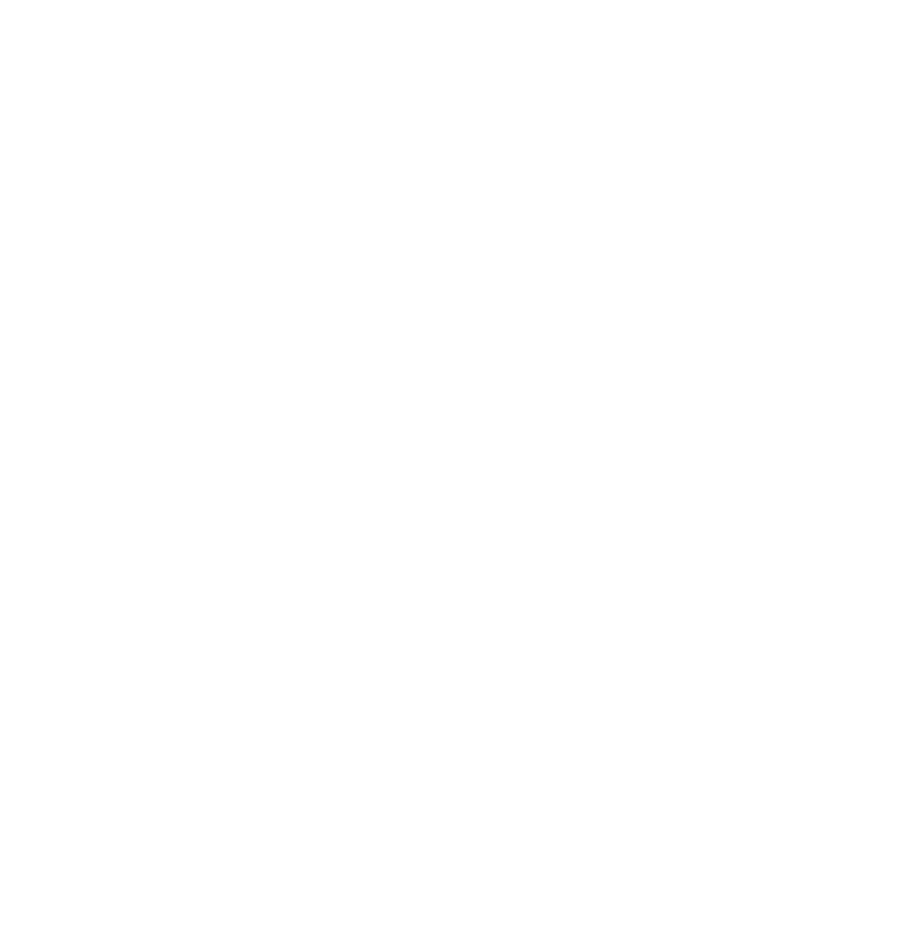
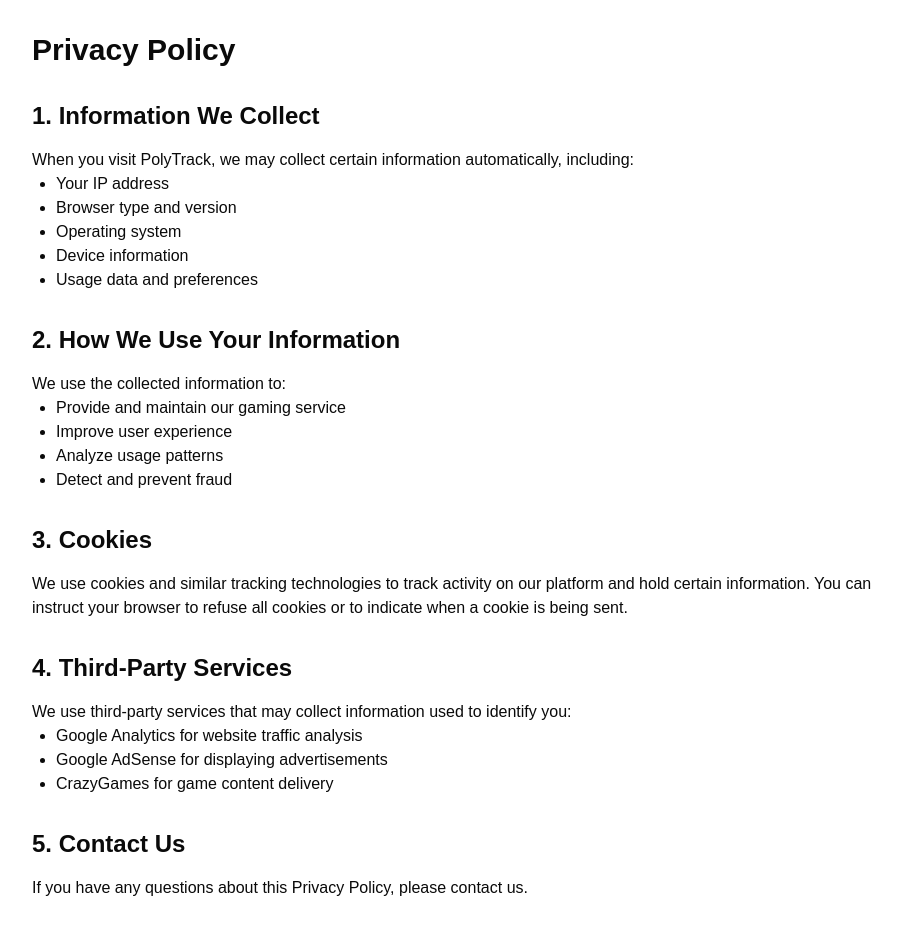
Before and after one commit to YTnoCoding/polytrack-nextjs, a Next.js app: page /privacy-policy in a window 1280 px wide. Before the commit this address had no page. Shown: the top 934 px of the page, without its empty margins (176-1078 px from the left). Before the commit the page ends 800 px from the top, so only its background shows below. Built offline with nearby package versions, Linux system fonts and the light colour scheme.

Commit message:
adjust footer layout

```diff
--- /dev/null
+++ b/app/privacy-policy/page.tsx
@@ -0,0 +1,60 @@
+import { Metadata } from "next";
+
+export const metadata: Metadata = {
+  title: "Privacy Policy - PolyTrack",
+  description: "Privacy Policy for PolyTrack gaming platform",
+};
+
+export default function PrivacyPolicy() {
+  return (
+    <div className="container mx-auto px-4 py-8 max-w-4xl">
+      <h1 className="text-3xl font-bold mb-8">Privacy Policy</h1>
+
+      <div className="prose prose-gray dark:prose-invert max-w-none">
+
+        <section className="mb-8">
+          <h2 className="text-2xl font-semibold mb-4">1. Information We Collect</h2>
+          <p>When you visit PolyTrack, we may collect certain information automatically, including:</p>
+          <ul className="list-disc pl-6 mb-4">
+            <li>Your IP address</li>
+            <li>Browser type and version</li>
+            <li>Operating system</li>
+            <li>Device information</li>
+            <li>Usage data and preferences</li>
+          </ul>
+        </section>
+
+        <section className="mb-8">
+          <h2 className="text-2xl font-semibold mb-4">2. How We Use Your Information</h2>
+          <p>We use the collected information to:</p>
+          <ul className="list-disc pl-6 mb-4">
+            <li>Provide and maintain our gaming service</li>
+            <li>Improve user experience</li>
+            <li>Analyze usage patterns</li>
+            <li>Detect and prevent fraud</li>
+          </ul>
+        </section>
+
+        <section className="mb-8">
+          <h2 className="text-2xl font-semibold mb-4">3. Cookies</h2>
+          <p>We use cookies and similar tracking technologies to track activity on our platform and hold certain information. You can instruct your browser to refuse all cookies or to indicate when a cookie is being sent.</p>
+        </section>
+
+        <section className="mb-8">
+          <h2 className="text-2xl font-semibold mb-4">4. Third-Party Services</h2>
+          <p>We use third-party services that may collect information used to identify you:</p>
+          <ul className="list-disc pl-6 mb-4">
+            <li>Google Analytics for website traffic analysis</li>
+            <li>Google AdSense for displaying advertisements</li>
+            <li>CrazyGames for game content delivery</li>
+          </ul>
+        </section>
+
+        <section className="mb-8">
+          <h2 className="text-2xl font-semibold mb-4">5. Contact Us</h2>
+          <p>If you have any questions about this Privacy Policy, please contact us.</p>
+        </section>
+      </div>
+    </div>
+  );
+}
--- /dev/null
+++ b/app/terms-of-service/page.tsx
@@ -0,0 +1,53 @@
+import { Metadata } from "next";
+
+export const metadata: Metadata = {
+  title: "Terms of Service - PolyTrack",
+  description: "Terms of Service for PolyTrack gaming platform",
+};
+
+export default function TermsOfService() {
+  return (
+    <div className="container mx-auto px-4 py-8 max-w-4xl">
+      <h1 className="text-3xl font-bold mb-8">Terms of Service</h1>
+
+      <div className="prose prose-gray dark:prose-invert max-w-none">
+
+        <section className="mb-8">
+          <h2 className="text-2xl font-semibold mb-4">1. Terms</h2>
+          <p>By accessing PolyTrack, you agree to be bound by these Terms of Service and to comply with all applicable laws and regulations. If you do not agree with any of these terms, you are prohibited from using or accessing this site.</p>
+        </section>
+
+        <section className="mb-8">
+          <h2 className="text-2xl font-semibold mb-4">2. Use License</h2>
+          <p>Permission is granted to temporarily access the games on PolyTrack for personal, non-commercial use only. This is the grant of a license, not a transfer of title, and under this license you may not:</p>
+          <ul className="list-disc pl-6 mb-4">
+            <li>Modify or copy the materials</li>
+            <li>Use the materials for any commercial purpose</li>
+            <li>Remove any copyright or other proprietary notations</li>
+            <li>Transfer the materials to another person</li>
+          </ul>
+        </section>
+
+        <section className="mb-8">
+          <h2 className="text-2xl font-semibold mb-4">3. Disclaimer</h2>
+          <p>The materials on PolyTrack are provided on an 'as is' basis. We make no warranties, expressed or implied, and hereby disclaim and negate all other warranties including, without limitation, implied warranties or conditions of merchantability, fitness for a particular purpose, or non-infringement of intellectual property or other violation of rights.</p>
+        </section>
+
+        <section className="mb-8">
+          <h2 className="text-2xl font-semibold mb-4">4. Limitations</h2>
+          <p>In no event shall PolyTrack or its suppliers be liable for any damages (including, without limitation, damages for loss of data or profit, or due to business interruption) arising out of the use or inability to use the materials on our platform.</p>
+        </section>
+
+        <section className="mb-8">
+          <h2 className="text-2xl font-semibold mb-4">5. Third-Party Content</h2>
+          <p>Games on our platform are provided by CrazyGames and other third-party providers. We are not responsible for the content, accuracy, or availability of these games. Your use of third-party content may be subject to additional terms and conditions.</p>
+        </section>
+
+        <section className="mb-8">
+          <h2 className="text-2xl font-semibold mb-4">6. Revisions</h2>
+          <p>We may update these terms of service from time to time. We will notify you of any changes by posting the new Terms of Service on this page.</p>
+        </section>
+      </div>
+    </div>
+  );
+}
--- a/components/game-page.tsx
+++ b/components/game-page.tsx
@@ -209,10 +209,29 @@
           </div>
         </aside>
       </div>
-      <footer className="bg-background border-t mt-auto">
-        <div className="mx-auto max-w-7xl px-4 py-6 md:px-8">
-          <div className="text-center text-sm text-muted-foreground">
-            &copy; 2024 Game Portal. All rights reserved.
+      {/* Footer */}
+      <footer className="mt-12 border-t py-6">
+        <div className="container flex flex-col items-center gap-4 md:flex-row md:justify-between px-24">
+          <div className="flex items-center">
+            <span className="text-sm text-muted-foreground">
+              &copy; 2024 PolyTrack all rights reserved
+            </span>
+          </div>
+          <div className="flex items-center space-x-6">
+            <Link href="/privacy-policy" className="text-sm text-muted-foreground hover:text-foreground">
+              Privacy Policy
+            </Link>
+            <Link href="/terms-of-service" className="text-sm text-muted-foreground hover:text-foreground">
+              Terms of Service
+            </Link>
+            <a
+              href=""
+              target="_blank"
+              rel="noopener noreferrer"
+              className="text-sm text-muted-foreground hover:text-foreground"
+            >
+              Polytrack.me
+            </a>
           </div>
         </div>
       </footer>
```
